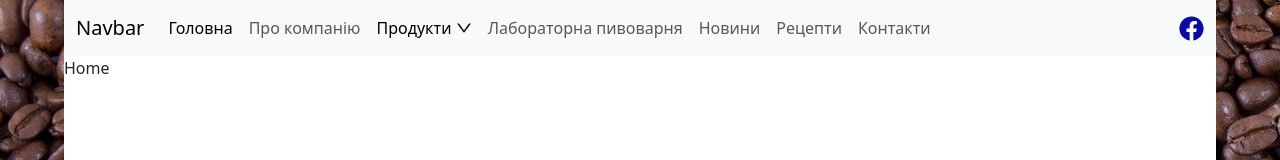
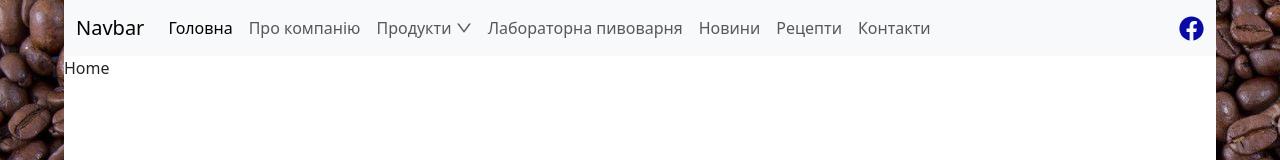
Before and after one commit to Anatolii1996/beer-manufactory, a React (Create React App) app: page / in a window 1280 px wide. Shown: the top 160 px of the page. Built offline with nearby package versions, Linux system fonts and the light colour scheme.

Commit message:
сделал неактивный дропдаун

```diff
--- a/src/component/header.jsx
+++ b/src/component/header.jsx
@@ -54,7 +54,7 @@
               <li className="nav-item ">
 
                 <Dropdown overlay={menu}  id="antd_dropdown">
-                  <NavLink className="nav-link">
+                  <NavLink className="nav-link" to="/products">
                     Продукти <DownOutlined type="down" />
                   </NavLink>
 
```
